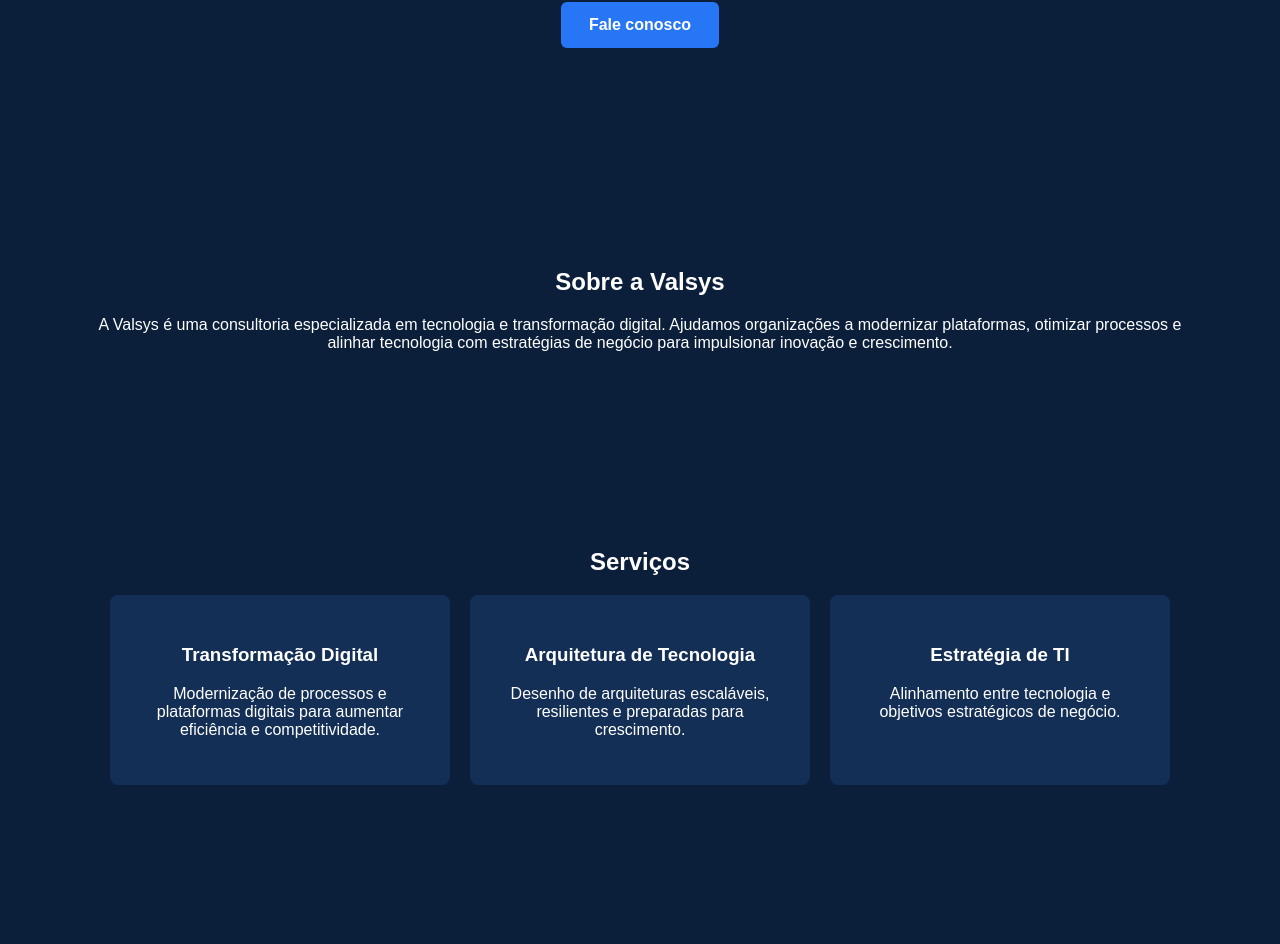
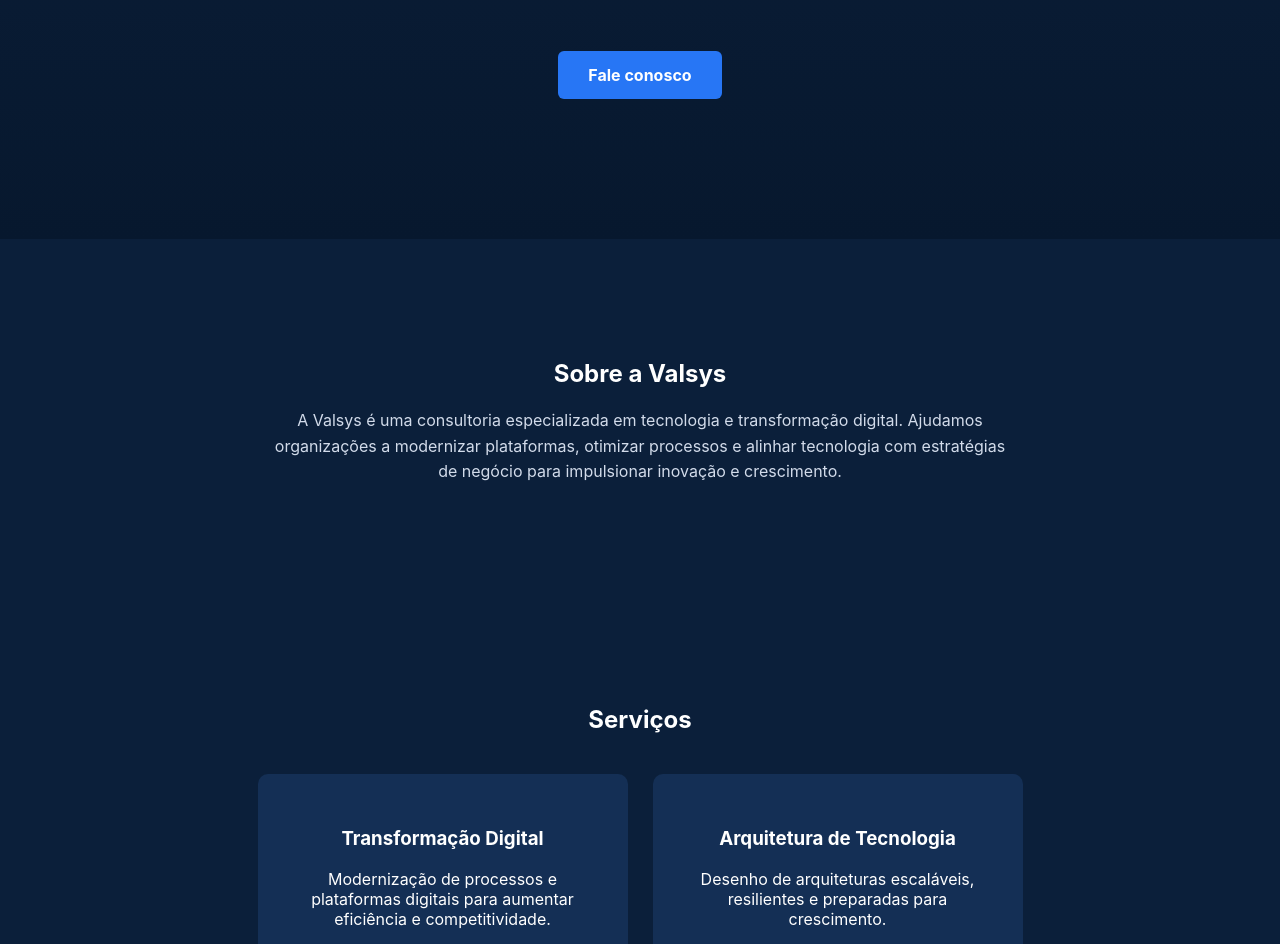
Before and after one commit to valterns69/valsys-site, a plain HTML site: page index.html in a window 1280 px wide. Shown: the part 313-1257 px from the top of the page. Drawn offline with Linux system fonts and the light colour scheme.

Commit message:
Update styles.css

```diff
--- a/styles.css
+++ b/styles.css
@@ -1,6 +1,6 @@
 body{
 margin:0;
-font-family:Arial, Helvetica, sans-serif;
+font-family:-apple-system, BlinkMacSystemFont, Segoe UI, Roboto, Arial;
 background:#0B1F3A;
 color:white;
 }
@@ -13,23 +13,25 @@
 }
 
 .hero{
-padding:120px 20px;
+padding:140px 20px;
+background:linear-gradient(180deg,#0B1F3A,#07182e);
 }
 
 .hero h1{
-font-size:52px;
+font-size:60px;
 margin-bottom:10px;
+letter-spacing:1px;
 }
 
 .subtitle{
-font-size:22px;
+font-size:24px;
 color:#c7d2e5;
 }
 
 .button{
 display:inline-block;
-margin-top:30px;
-padding:14px 28px;
+margin-top:35px;
+padding:14px 30px;
 background:#2776F5;
 color:white;
 text-decoration:none;
@@ -38,25 +40,39 @@
 }
 
 .section{
-padding:80px 20px;
+padding:100px 20px;
 }
 
-.services .grid{
+.text{
+max-width:750px;
+margin:auto;
+line-height:1.6;
+color:#d2dbea;
+}
+
+.grid{
 display:flex;
-gap:20px;
+gap:25px;
 justify-content:center;
 flex-wrap:wrap;
+margin-top:40px;
 }
 
 .card{
 background:#142f55;
-padding:30px;
-border-radius:8px;
-width:280px;
+padding:35px;
+border-radius:10px;
+width:300px;
+transition:0.3s;
+}
+
+.card:hover{
+transform:translateY(-5px);
+background:#1a3e70;
 }
 
 footer{
-padding:40px;
+padding:50px;
 font-size:14px;
 color:#a9b6cc;
 }
```
